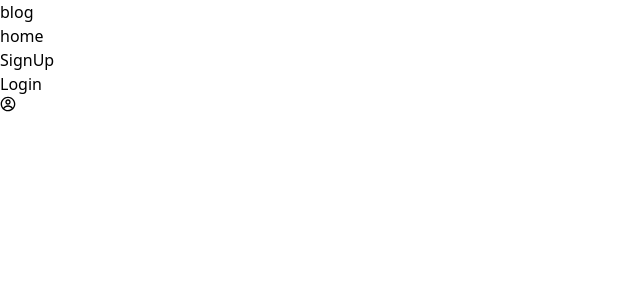
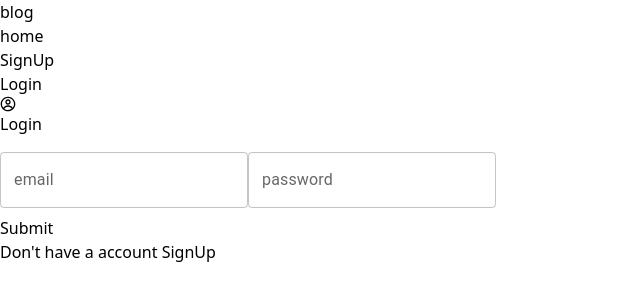
Before and after one commit to JeevanAchar/firebase-blog-app, a React (Vite) app: page /login in a window 1280 px wide. Shown: the top 300 px of the page, without its empty margins (0-640 px from the left). Built offline with nearby package versions, Linux system fonts and the light colour scheme.

Commit message:
added router and changes in login , signup , navbar

```diff
--- a/src/App.jsx
+++ b/src/App.jsx
@@ -1,15 +1,11 @@
-import React from 'react'
-import Login from './components/auth/Login'
-import SignUp from './components/auth/SignUp'
-import Navbar from './components/common/Navbar'
+import React from 'react';
+import Router from './routes/Router';
 
 const App = () => {
   return (
-    <div>
-      {/* <Login/> */}
-      {/* <SignUp /> */}
-      <Navbar />
-    </div>
+    <>
+      <Router />
+    </>
   )
 }
 
--- a/src/components/auth/Login.jsx
+++ b/src/components/auth/Login.jsx
@@ -5,7 +5,7 @@ import React from 'react'
 const Login = () => {
   return (
     <div className='h-full w-full'>
-      <div className='max-w-lg p-4 bg-slate-100 shadow-lg mx-auto min-h-96 mt-5'>
+      <div className='max-w-lg p-4 bg-gray-50 shadow-2xl mx-auto min-h-96 mt-16'>
         <h2 className='text-3xl font-semibold text-center font-mono my-5 underline'>Login</h2>
         <form className='max-w-96 mx-auto'>
           <TextField id="outlined-basic" label="email" variant="outlined" className='w-full' margin='normal' />
--- a/src/components/auth/SignUp.jsx
+++ b/src/components/auth/SignUp.jsx
@@ -5,7 +5,7 @@ import { Link } from 'react-router-dom';
 const SignUp = () => {
   return (
     <div className='w-full h-full'>
-      <div className="max-w-lg p-4 bg-slate-100 shadow-lg mx-auto min-h-96 mt-5">
+      <div className="max-w-lg p-4 bg-gray-50 shadow-2xl mx-auto min-h-96 mt-16">
         <h2 className='text-center font-semibold text-4xl my-5'>Sign-up</h2>
         <form className="max-w-96 mx-auto">
           <TextField id="outlined-basic" label="email" variant="outlined" className='w-full' margin='normal' />
--- a/src/components/common/Navbar.jsx
+++ b/src/components/common/Navbar.jsx
@@ -4,13 +4,13 @@ import { Link } from 'react-router-dom';
 
 const Navbar = () => {
     return (
-        <div className='w-full bg-slate-100 py-3'>
+        <div className='w-full bg-gray-50 py-3'>
             <div className="sm:w-3/5 sm:px-10 px-2 mx-auto flex items-center justify-between">
-                <div className='px-3 py-1 rounded text-white text-center inline-block bg-gradient-to-r from-purple-500 to-pink-500'>blog </div>
+                <div className='px-3 py-1 rounded text-white text-center inline-block bg-gradient-to-r from-purple-500 to-pink-500'><Link to="/">blog</Link></div>
                 <nav className='w-56'>
-                    <ul className='flex justify-between items-center font-semibold text-gray-600'>
+                    <ul className='flex justify-between items-center font-semibold text-gray-600 text-lg'>
                         <li className='hover:underline'><Link to="/">home</Link></li>
-                        <li className='hover:underline'><Link to="/sign-in">SignUp</Link></li>
+                        <li className='hover:underline'><Link to="/sign-up">SignUp</Link></li>
                         <li className='hover:underline'><Link to="/login">Login</Link></li>
                     </ul>
                 </nav>
--- /dev/null
+++ b/src/components/common/Profile.jsx
@@ -0,0 +1,9 @@
+import React from 'react'
+
+const Profile = () => {
+  return (
+    <div>Profile</div>
+  )
+}
+
+export default Profile
--- /dev/null
+++ b/src/routes/Router.jsx
@@ -0,0 +1,22 @@
+import React from 'react';
+import { Routes, Route } from 'react-router-dom';
+import Login from '../components/auth/Login';
+import SignUp from '../components/auth/SignUp';
+import Navbar from '../components/common/Navbar';
+import Profile from '../components/common/Profile';
+
+const Router = () => {
+  return (
+    <>
+      <Navbar />
+      <Routes>
+        <Route path='/' element={"hello home"} />
+        <Route path='/login' element={<Login />} />
+        <Route path='/sign-up' element={<SignUp />} />
+        <Route path='/profile' element={<Profile />} />
+      </Routes>
+    </>
+  )
+}
+
+export default Router
```
Also changed, not shown: src/routes/Routes.jsx (deleted, +0 -9 lines).
